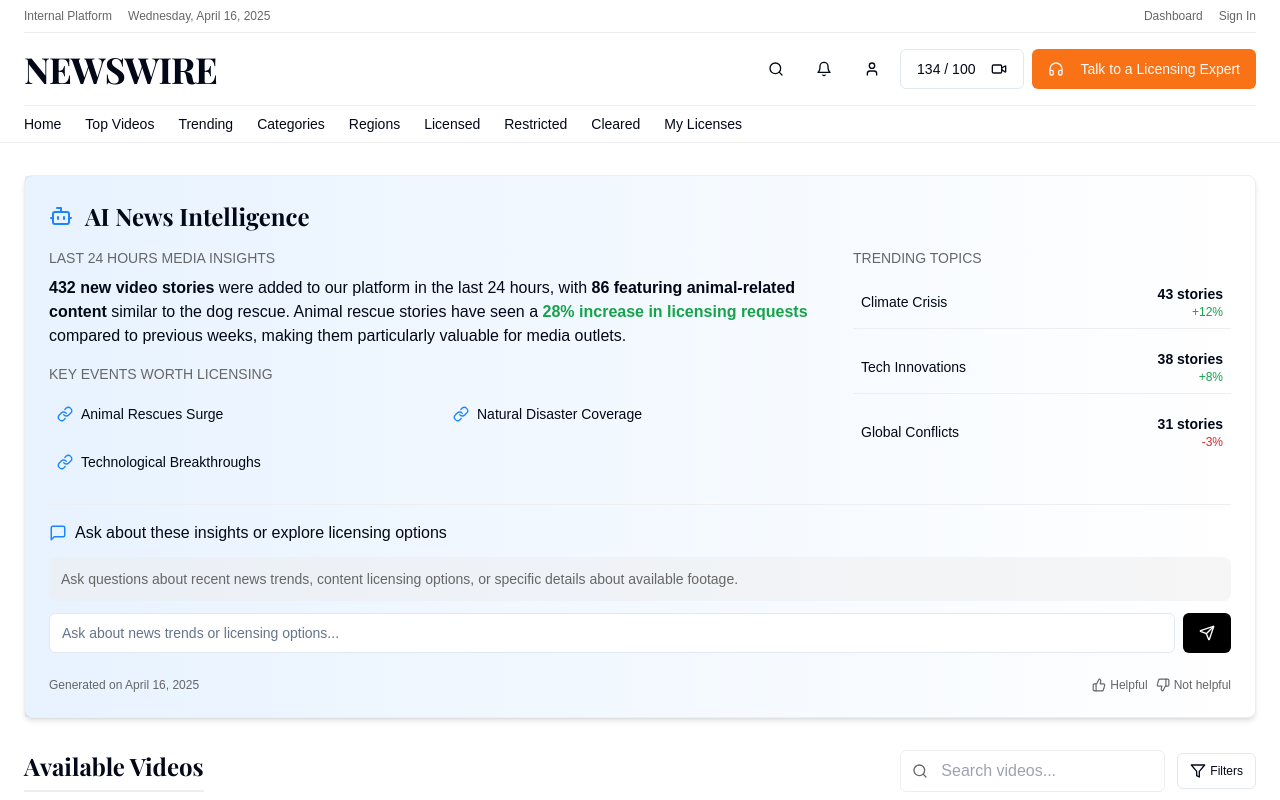
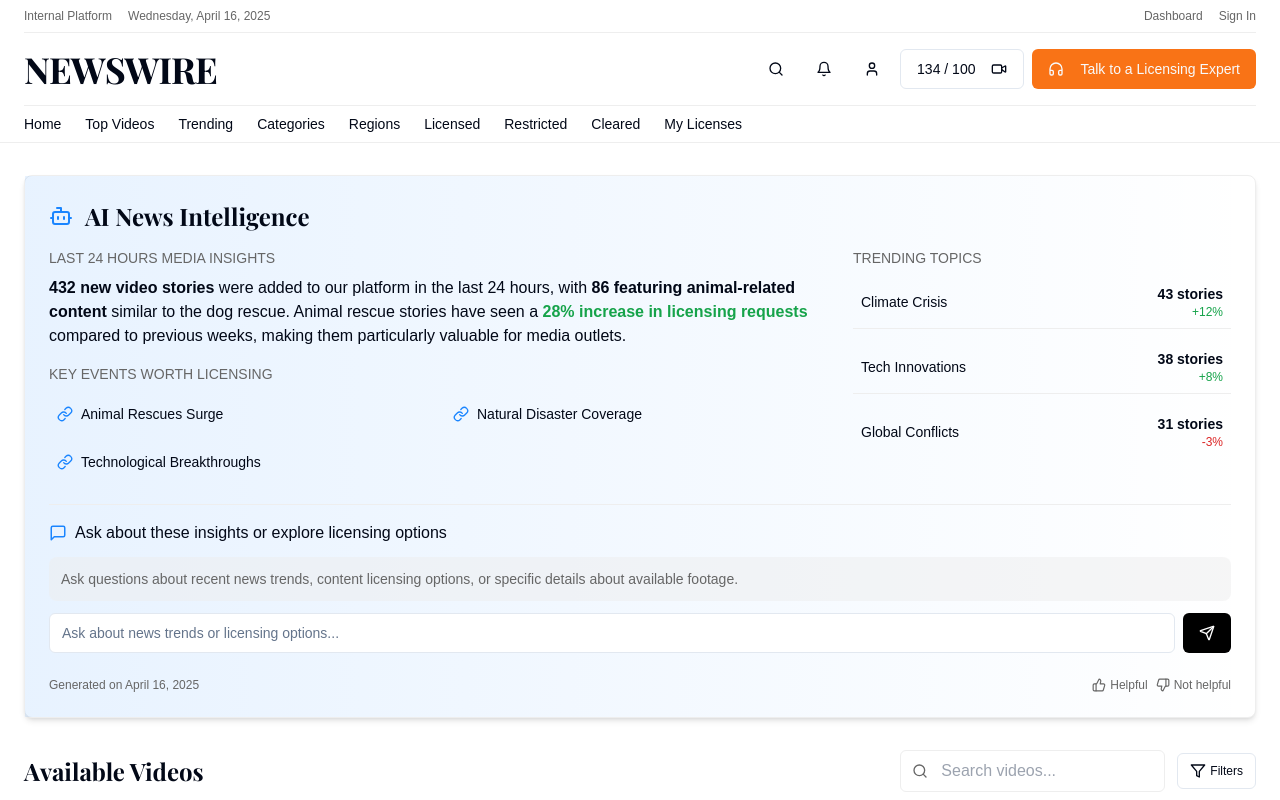
Before and after one commit to tomaszstoryful/ai-newswire-insights, a React (Vite) app: page / in a window 1280 px wide. Shown: the top 800 px of the page. Built offline with nearby package versions, Linux system fonts and the light colour scheme.

Commit message:
Remove horizontal rule
Remove the border-b-2 from the Available Videos section.

```diff
--- a/src/pages/Index.tsx
+++ b/src/pages/Index.tsx
@@ -62,7 +62,7 @@ const Index = () => {
 
         {/* Available Videos */}
         <div className="mb-12 flex justify-between items-center">
-          <h2 className="text-2xl font-display font-bold pb-2 border-b-2 border-newswire-lightGray">
+          <h2 className="text-2xl font-display font-bold">
             Available Videos
           </h2>
           <div className="flex items-center space-x-3">
```
